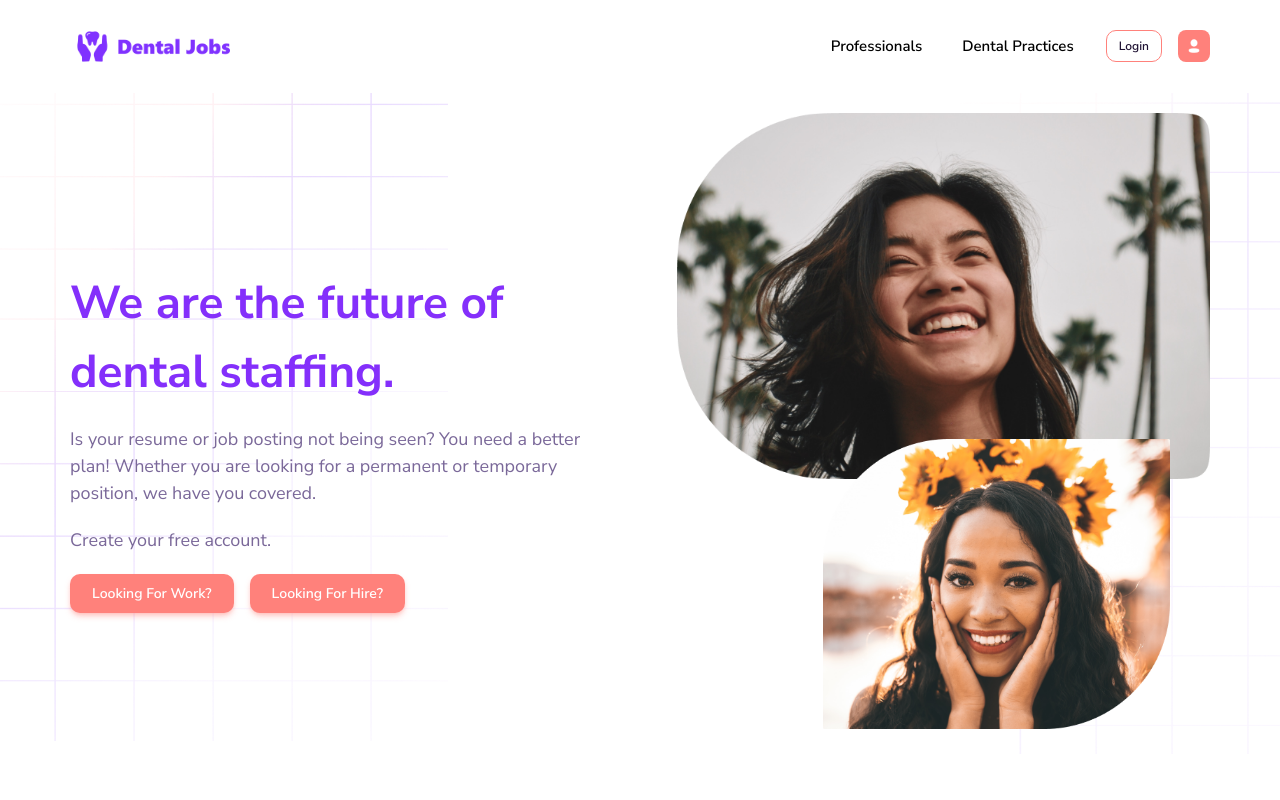
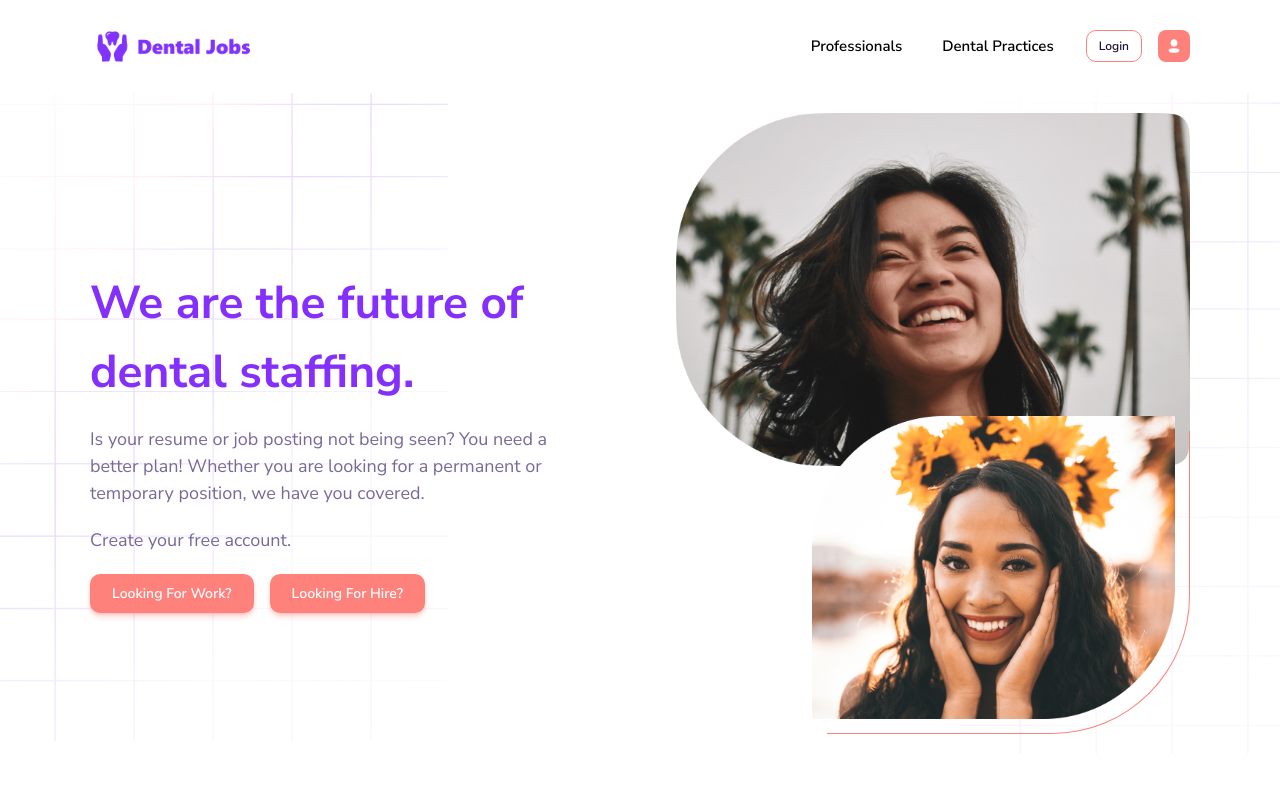
Before and after one commit to Muhammad-Adnan71/devion, a Next.js app: page / in a window 1280 px wide. Shown: the top 800 px of the page. Built offline with nearby package versions, Linux system fonts and the light colour scheme.

Commit message:
border added to the image in hero section

```diff
--- a/components/layout/footer.tsx
+++ b/components/layout/footer.tsx
@@ -14,7 +14,7 @@ import footerVector1 from "@public/footer-vector-2.png";
 function Footer() {
   return (
     <div className="">
-      <footer className="bg-footer-shape bg-cover pb-3 pt-20  z-10 relative  ">
+      <footer className="bg-footer-shape bg-[length:100%_100%] pb-3 pt-20  z-10 relative  ">
         <Image
           src={footerVector2}
           className="absolute right-0 bottom-0 max-w-[250px]"
--- a/components/layout/hero.tsx
+++ b/components/layout/hero.tsx
@@ -39,8 +39,8 @@ function Hero() {
         </div>
         <div className="w-[55%] flex flex-col items-end">
           <Image src={bannerShape1} alt="" className="w-[85%]" />
-          <div className="relative top-[-40px] flex justify-end right-[40px]">
-            <Image src={bannerShape2} alt="" className="w-[70%]" />
+          <div className="relative w-full top-[-50px] flex justify-end right-[15px] after:absolute after:border-r-[1px] after:w-[60%] after:h-full after:border-primary-color after:-right-[15px] after:border-b-[1px] after:-bottom-[15px] after:rounded-ee-[138px]">
+            <Image src={bannerShape2} alt="" className="w-[60%]" />
           </div>
         </div>
       </div>
--- a/styles/globals.css
+++ b/styles/globals.css
@@ -38,3 +38,7 @@
         }
     }
 }
+
+.container {
+    max-width: 1100px;
+}
```
Also changed, not shown: public/videoThumbnail.png.
